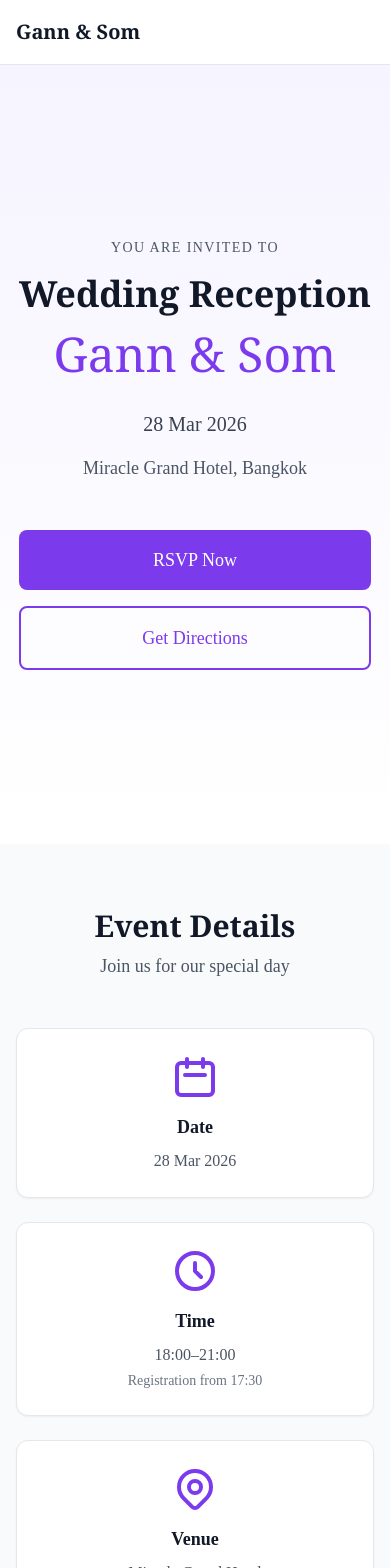
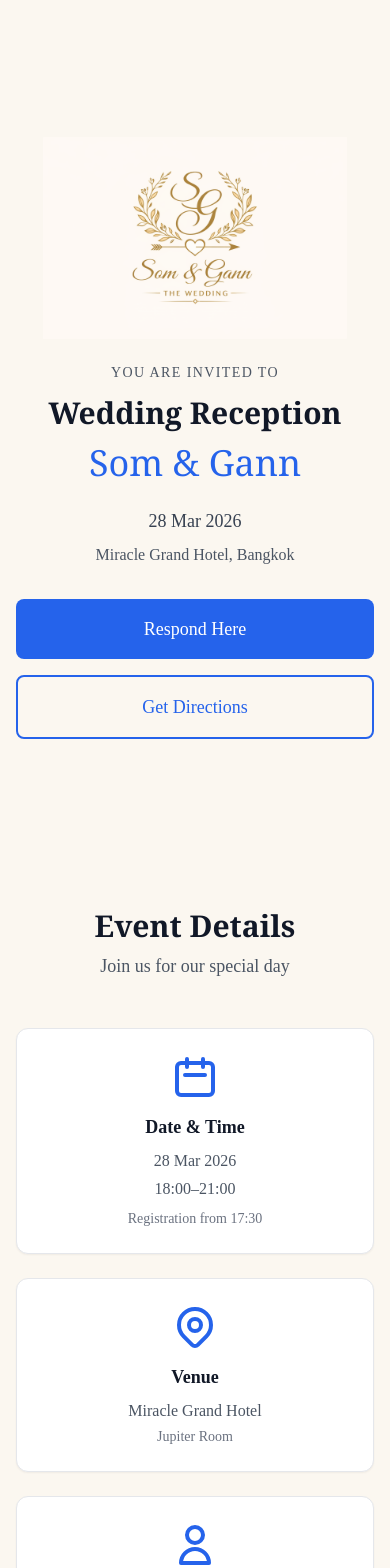
Before and after one commit to kanaxza/wedding-invitation, a Next.js app: page / in a window 390 px wide. Shown: the top 1568 px of the page. Built offline with nearby package versions, Linux system fonts and the light colour scheme.

Commit message:
Update wedding website: change colors, logo, layout and content

```diff
--- a/app/globals.css
+++ b/app/globals.css
@@ -9,7 +9,8 @@
   }
 
   body {
-    @apply bg-white text-gray-900 antialiased;
+    @apply text-gray-900 antialiased;
+    background-color: #FBF7F0;
   }
 
   html {
--- a/app/page.tsx
+++ b/app/page.tsx
@@ -13,8 +13,8 @@ export default function Home() {
       <Navigation />
       <HeroSection />
       <DetailsSection />
+      <LocationSection />
       <ScheduleSection />
-      <LocationSection />
       <RSVPSection />
       <ContactSection />
       <Footer />
--- a/components/Card.tsx
+++ b/components/Card.tsx
@@ -8,7 +8,8 @@ interface CardProps {
 export function Card({ children, className = '' }: CardProps) {
   return (
     <div
-      className={`bg-white rounded-xl shadow-sm border border-gray-200 p-6 ${className}`}
+      className={`rounded-xl shadow-sm border border-gray-200 p-6 ${className}`}
+      style={{ backgroundColor: '#FFFFFF' }}
     >
       {children}
     </div>
--- a/components/DetailsSection.tsx
+++ b/components/DetailsSection.tsx
@@ -27,33 +27,10 @@ export function DetailsSection() {
                   />
                 </svg>
               </div>
-              <h3 className="font-semibold text-lg mb-2">Date</h3>
+              <h3 className="font-semibold text-lg mb-2">Date & Time</h3>
               <p className="text-gray-600">{siteConfig.event.date}</p>
-            </div>
-          </CardContent>
-        </Card>
-
-        <Card>
-          <CardContent>
-            <div className="text-center">
-              <div className="text-primary-600 mb-3">
-                <svg
-                  className="w-12 h-12 mx-auto"
-                  fill="none"
-                  stroke="currentColor"
-                  viewBox="0 0 24 24"
-                >
-                  <path
-                    strokeLinecap="round"
-                    strokeLinejoin="round"
-                    strokeWidth={2}
-                    d="M12 8v4l3 3m6-3a9 9 0 11-18 0 9 9 0 0118 0z"
-                  />
-                </svg>
-              </div>
-              <h3 className="font-semibold text-lg mb-2">Time</h3>
-              <p className="text-gray-600">{siteConfig.event.time}</p>
-              <p className="text-sm text-gray-500 mt-1">
+              <p className="text-gray-600 mt-1">{siteConfig.event.time}</p>
+              <p className="text-sm text-gray-500 mt-2">
                 Registration from {siteConfig.event.registrationTime}
               </p>
             </div>
@@ -92,6 +69,30 @@ export function DetailsSection() {
             </div>
           </CardContent>
         </Card>
+
+        <Card>
+          <CardContent>
+            <div className="text-center">
+              <div className="text-primary-600 mb-3">
+                <svg
+                  className="w-12 h-12 mx-auto"
+                  fill="none"
+                  stroke="currentColor"
+                  viewBox="0 0 24 24"
+                >
+                  <path
+                    strokeLinecap="round"
+                    strokeLinejoin="round"
+                    strokeWidth={2}
+                    d="M16 7a4 4 0 11-8 0 4 4 0 018 0zM12 14a7 7 0 00-7 7h14a7 7 0 00-7-7z"
+                  />
+                </svg>
+              </div>
+              <h3 className="font-semibold text-lg mb-2">Dress Code</h3>
+              <p className="text-gray-600">{siteConfig.event.dressCode}</p>
+            </div>
+          </CardContent>
+        </Card>
       </div>
     </Section>
   );
--- a/components/HeroSection.tsx
+++ b/components/HeroSection.tsx
@@ -2,6 +2,7 @@
 
 import { siteConfig } from '@/lib/siteConfig';
 import { Button } from './Button';
+import Image from 'next/image';
 
 export function HeroSection() {
   const scrollToSection = (id: string) => {
@@ -14,31 +15,44 @@ export function HeroSection() {
   return (
     <section
       id="hero"
-      className="min-h-screen flex items-center justify-center bg-gradient-to-b from-primary-50 to-white px-4 pt-16"
+      className="h-screen flex items-center justify-center px-4 pt-8"
+      style={{ backgroundColor: '#FBF7F0' }}
     >
-      <div className="text-center max-w-4xl mx-auto">
-        <p className="text-sm uppercase tracking-widest text-gray-600 mb-4">
+      <div className="text-center max-w-4xl mx-auto w-full">
+        {/* Wedding Logo */}
+        <div className="flex justify-center mb-6">
+          <Image
+            src="/logo.png"
+            alt="Wedding Logo"
+            width={800}
+            height={800}
+            className="w-[85%] md:w-[70%] max-w-lg object-contain"
+            priority
+          />
+        </div>
+
+        <p className="text-sm uppercase tracking-widest text-gray-600 mb-3">
           You Are Invited To
         </p>
-        <h1 className="text-4xl md:text-6xl lg:text-7xl font-serif font-bold text-gray-900 mb-4">
+        <h1 className="text-3xl md:text-5xl lg:text-6xl font-serif font-bold text-gray-900 mb-3">
           Wedding Reception
         </h1>
-        <div className="text-5xl md:text-6xl lg:text-7xl font-serif text-primary-600 mb-8">
+        <div className="text-4xl md:text-5xl lg:text-6xl font-serif text-primary-600 mb-6">
           {siteConfig.couple.name1} & {siteConfig.couple.name2}
         </div>
-        <div className="text-xl md:text-2xl text-gray-700 mb-4">
+        <div className="text-lg md:text-xl text-gray-700 mb-2">
           {siteConfig.event.date}
         </div>
-        <div className="text-lg md:text-xl text-gray-600 mb-8">
+        <div className="text-base md:text-lg text-gray-600 mb-6">
           {siteConfig.event.venue}, {siteConfig.event.city}
         </div>
-        <div className="flex flex-col sm:flex-row gap-4 justify-center mt-12">
+        <div className="flex flex-col sm:flex-row gap-4 justify-center mt-8">
           <Button
             size="lg"
             onClick={() => scrollToSection('rsvp')}
             className="min-w-[200px]"
           >
-            RSVP Now
+            Respond Here
           </Button>
           <Button
             size="lg"
--- a/components/LocationSection.tsx
+++ b/components/LocationSection.tsx
@@ -26,34 +26,9 @@ export function LocationSection() {
             >
               Open in Google Maps
             </Button>
-
-            {/* Optional: Embedded map */}
-            <div className="mt-8 rounded-lg overflow-hidden border border-gray-200">
-              <iframe
-                src="https://www.google.com/maps/embed?pb=!1m18!1m12!1m3!1d3875.5911234567891!2d100.54876!3d13.746331!2m3!1f0!2f0!3f0!3m2!1i1024!2i768!4f13.1!3m3!1m2!1s0x0%3A0x0!2zMTPCsDQ0JzQ2LjgiTiAxMDDCsDMyJzU1LjUiRQ!5e0!3m2!1sen!2sth!4v1234567890"
-                width="100%"
-                height="400"
-                style={{ border: 0 }}
-                allowFullScreen
-                loading="lazy"
-                referrerPolicy="no-referrer-when-downgrade"
-                title="Venue Location"
-              />
-            </div>
           </div>
         </CardContent>
       </Card>
-
-      <div className="mt-12 text-center">
-        <Card>
-          <CardContent>
-            <h3 className="text-xl font-semibold text-gray-900 mb-2">
-              Dress Code
-            </h3>
-            <p className="text-lg text-gray-600">{siteConfig.event.dressCode}</p>
-          </CardContent>
-        </Card>
-      </div>
     </Section>
   );
 }
--- a/components/Navigation.tsx
+++ b/components/Navigation.tsx
@@ -11,7 +11,7 @@ export function Navigation() {
   };
 
   return (
-    <nav className="fixed top-0 left-0 right-0 bg-white/95 backdrop-blur-sm border-b border-gray-200 z-50">
+    <nav className="hidden md:block fixed top-0 left-0 right-0 backdrop-blur-sm border-b border-gray-200 z-50" style={{ backgroundColor: 'rgba(251, 247, 240, 0.95)' }}>
       <div className="max-w-6xl mx-auto px-4 sm:px-6 lg:px-8">
         <div className="flex items-center justify-between h-16">
           <button
--- a/components/RSVPSection.tsx
+++ b/components/RSVPSection.tsx
@@ -131,7 +131,7 @@ export function RSVPSection() {
   return (
     <Section id="rsvp">
       <SectionHeading subtitle="Let us know if you can join us">
-        RSVP
+      Celebrate With Us
       </SectionHeading>
 
       <div className="max-w-xl mx-auto">
@@ -140,7 +140,7 @@ export function RSVPSection() {
             {step === 'code' && (
               <div className="space-y-4">
                 <p className="text-center text-gray-600 mb-6">
-                  Please enter your invitation code to RSVP
+                  Please enter your invitation code
                 </p>
                 <Input
                   label="Invitation Code"
--- a/components/Section.tsx
+++ b/components/Section.tsx
@@ -13,10 +13,8 @@ export function Section({
   className = '',
   background = 'white',
 }: SectionProps) {
-  const bgColor = background === 'gray' ? 'bg-gray-50' : 'bg-white';
-
   return (
-    <section id={id} className={`section-padding ${bgColor} ${className}`}>
+    <section id={id} className={`section-padding ${className}`} style={{ backgroundColor: '#FBF7F0' }}>
       <div className="max-w-4xl mx-auto">{children}</div>
     </section>
   );
--- a/lib/siteConfig.ts
+++ b/lib/siteConfig.ts
@@ -1,8 +1,8 @@
 export const siteConfig = {
   couple: {
-    name1: 'Gann',
-    name2: 'Som',
-    fullNames: 'Gann & Som',
+    name1: 'Som',
+    name2: 'Gann',
+    fullNames: 'Som & Gann',
   },
   event: {
     date: '28 Mar 2026',
@@ -24,7 +24,7 @@ export const siteConfig = {
     { time: '21:00', title: 'Event Ends', description: 'Farewell and safe journey' },
   ],
   contact: {
-    email: 'wedding@example.com',
-    phone: '+66 XX XXX XXXX',
+    email: 'Wihok.ped@outlook.com',
+    phone: '+66 94-616-8914',
   },
 };
--- a/tailwind.config.ts
+++ b/tailwind.config.ts
@@ -14,16 +14,16 @@ const config: Config = {
       },
       colors: {
         primary: {
-          50: '#f5f3ff',
-          100: '#ede9fe',
-          200: '#ddd6fe',
-          300: '#c4b5fd',
-          400: '#a78bfa',
-          500: '#8b5cf6',
-          600: '#7c3aed',
-          700: '#6d28d9',
-          800: '#5b21b6',
-          900: '#4c1d95',
+          50: '#eff6ff',
+          100: '#dbeafe',
+          200: '#bfdbfe',
+          300: '#93c5fd',
+          400: '#60a5fa',
+          500: '#3b82f6',
+          600: '#2563eb',
+          700: '#1d4ed8',
+          800: '#1e40af',
+          900: '#1e3a8a',
         },
       },
     },
```
Also changed, not shown: components/WeddingLogo.tsx (added, +115 -0 lines), public/logo.png (added), public/logo.svg (added).
